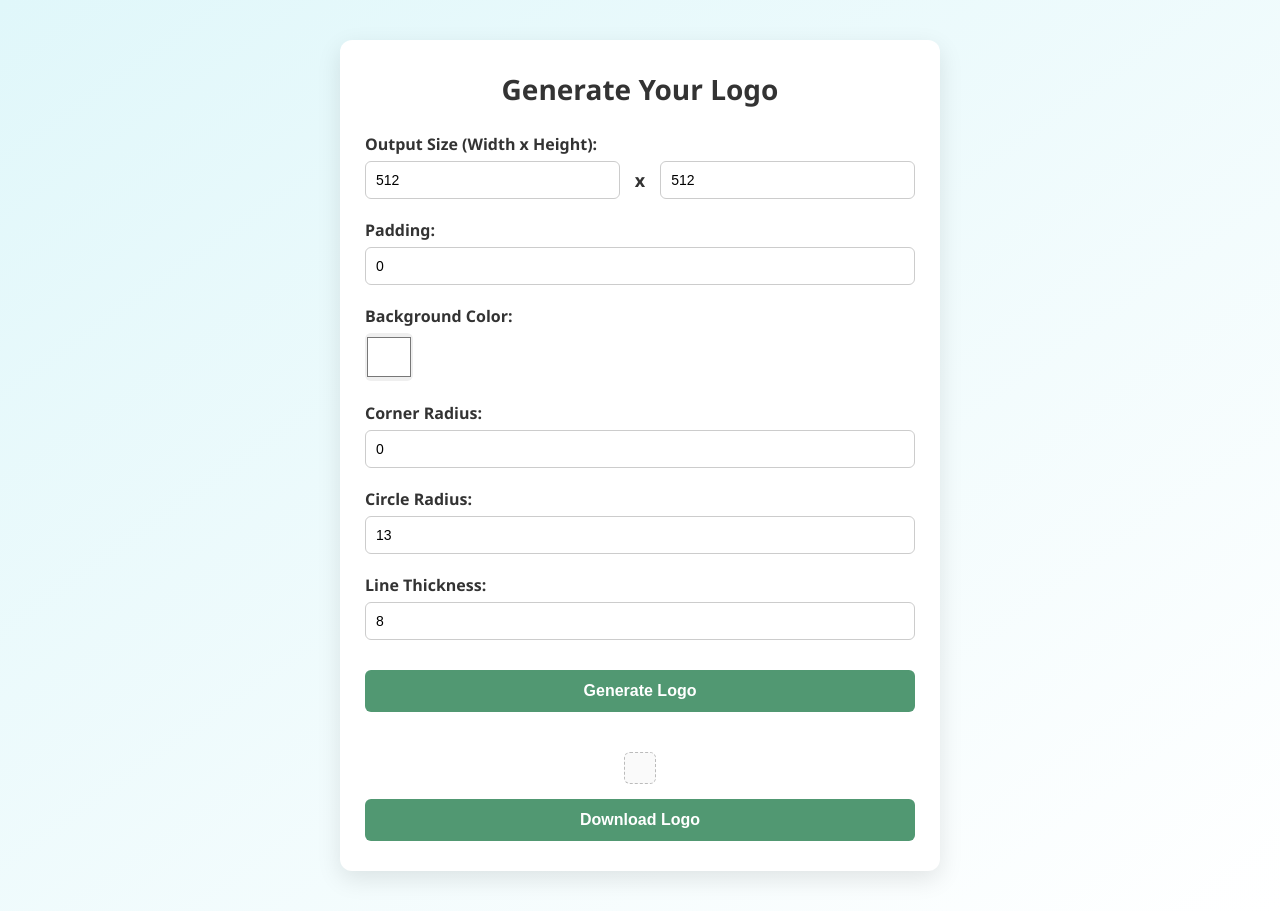
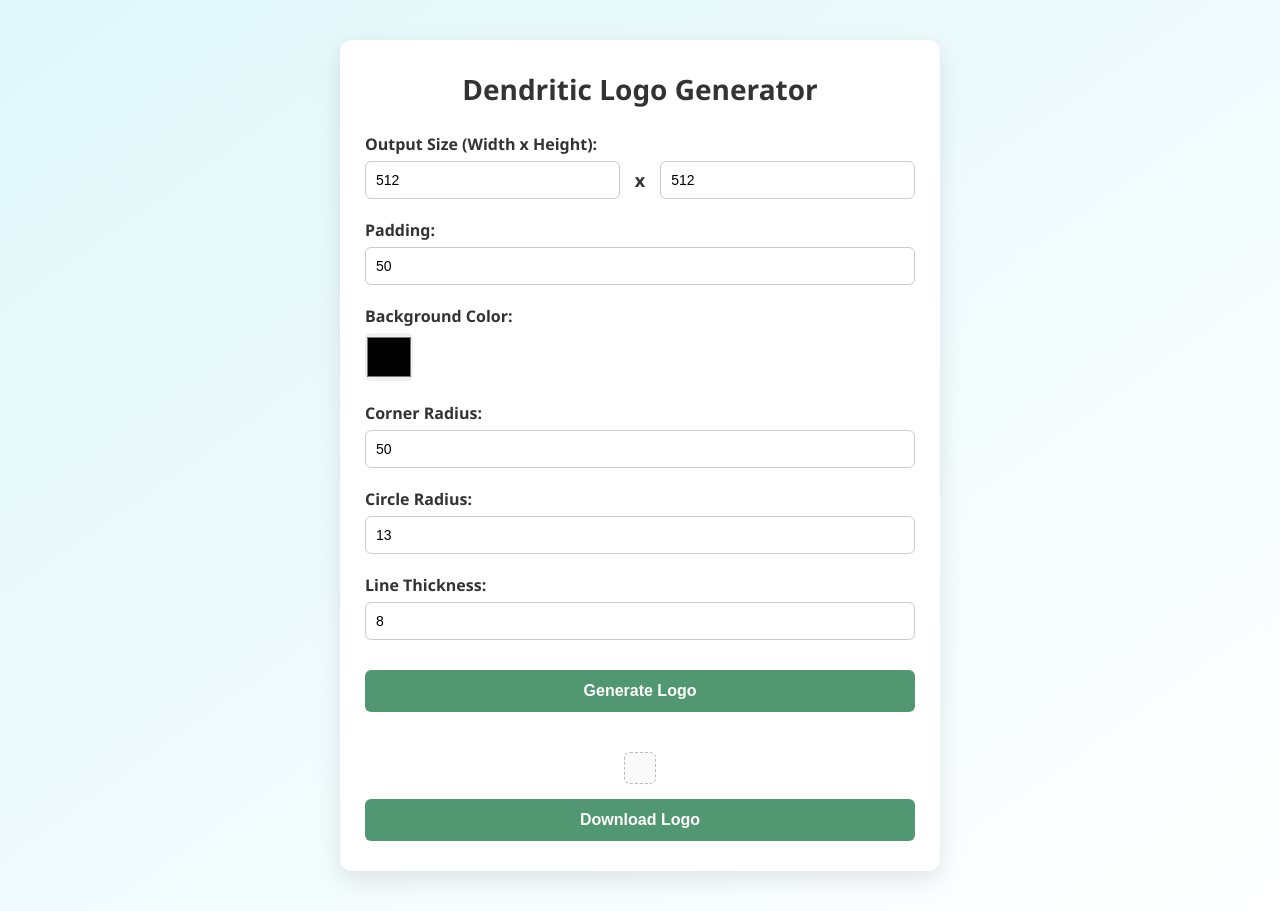
Before and after one commit to decentishDev/logo-generator, a plain HTML site: page index.html in a window 1280 px wide. Drawn offline with Linux system fonts and the light colour scheme.

Commit message:
Update index.html

```diff
--- a/index.html
+++ b/index.html
@@ -8,7 +8,7 @@
 </head>
 <body>
     <div class="container">
-        <h1>Generate Your Logo</h1>
+        <h1>Dendritic Logo Generator</h1>
 
         <div class="form-group-row">
             <label>Output Size (Width x Height):</label>
@@ -21,17 +21,17 @@
 
         <div class="form-group">
             <label for="padding">Padding:</label>
-            <input type="number" id="padding" value="0" min="0" step="1">
+            <input type="number" id="padding" value="50" min="0" step="1">
         </div>
 
         <div class="form-group">
             <label for="bgColor">Background Color:</label>
-            <input type="color" id="bgColor" value="#ffffff">
+            <input type="color" id="bgColor" value="#000000">
         </div>
 
         <div class="form-group">
             <label for="cornerRadius">Corner Radius:</label>
-            <input type="number" id="cornerRadius" value="0" min="0" step="1">
+            <input type="number" id="cornerRadius" value="50" min="0" step="1">
         </div>
 
         <div class="form-group">
```
